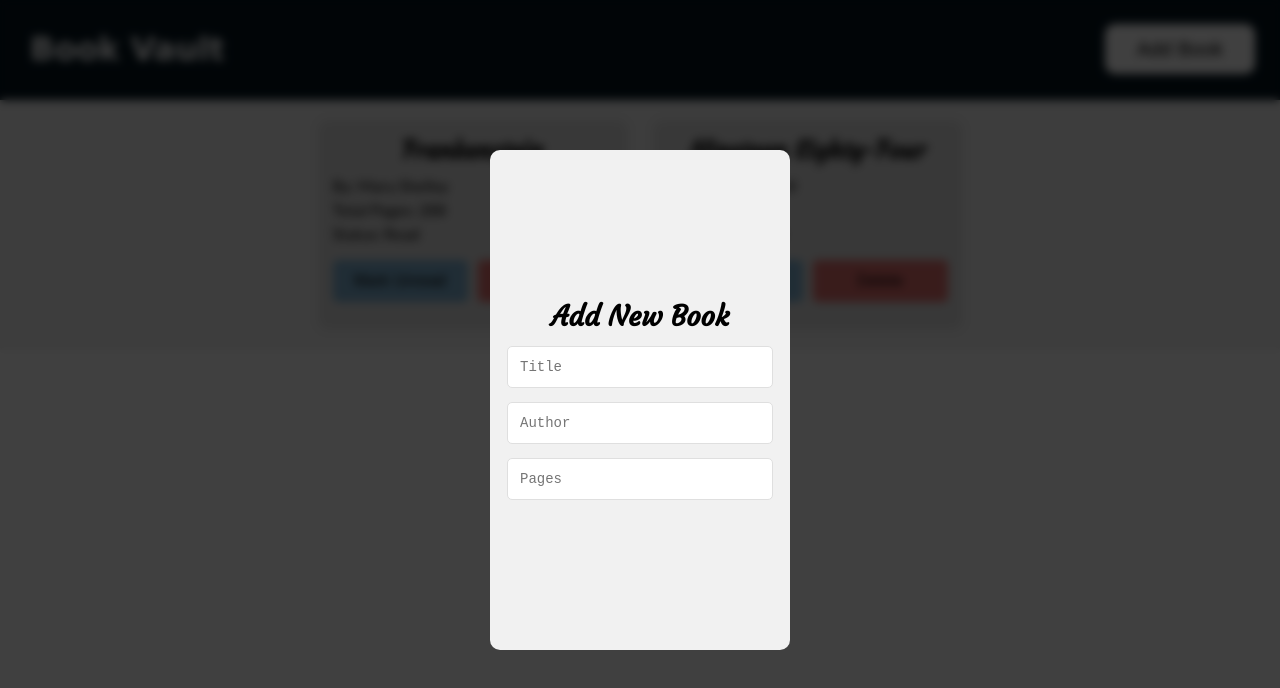
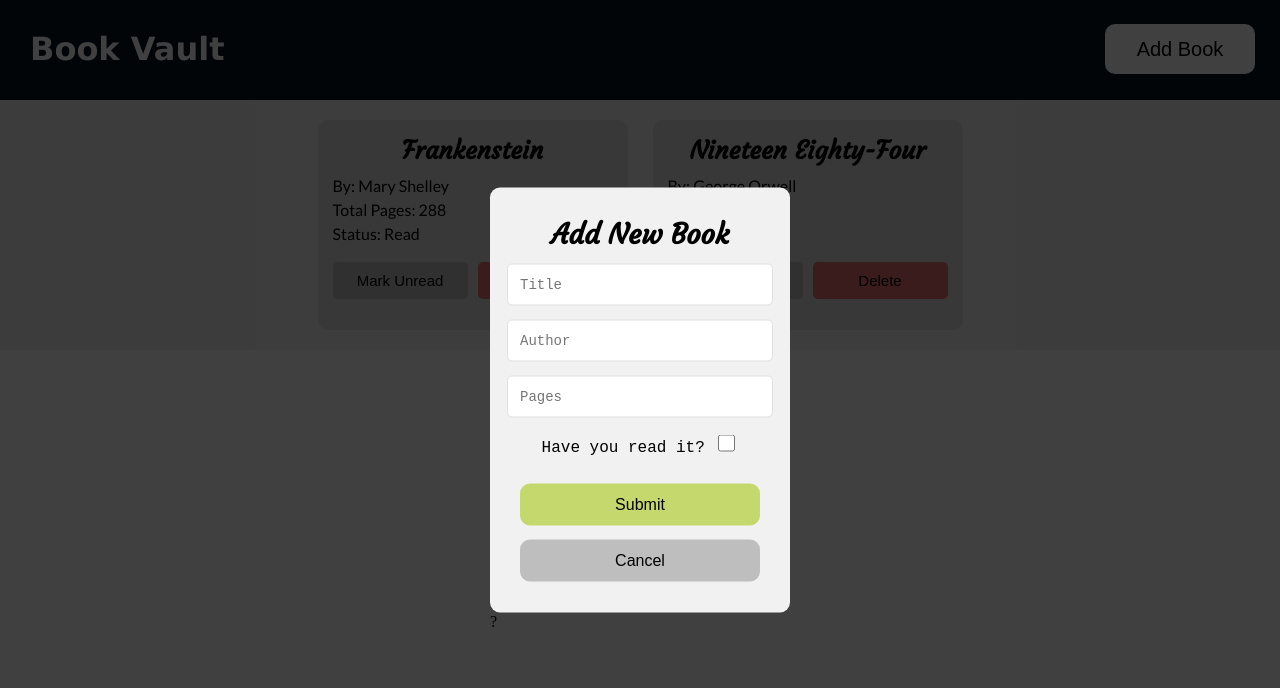
Before and after one commit to ryanmillard/library, a plain HTML site: page index.html in a window 1280 px wide. Both pictures are taken after a click on the button "Add Book". Drawn offline with Linux system fonts and the light colour scheme.

Commit message:
Add book dialog more options

```diff
--- a/index.html
+++ b/index.html
@@ -10,10 +10,15 @@
 </head>
 <body>
     <div id="add-book-dialog">
-        <h3>Add New Book</h3>
-        <input type="text" class="book-dialog-input" placeholder="Title"/>
-        <input type="text" class="book-dialog-input" placeholder="Author"/>
-        <input type="number" class="book-dialog-input" placeholder="Pages"/>
+        <form name="add_book" action="">
+            <h3>Add New Book</h3>
+            <input type="text" class="book-dialog-input" placeholder="Title" id="add-book-title"/>
+            <input type="text" class="book-dialog-input" placeholder="Author" id="add-book-author"/>
+            <input type="number" class="book-dialog-input" placeholder="Pages" id="add-book-pages" min="0"/>
+            <label>Have you read it? <input type="checkbox" id="add-book-is-read"/></label>
+            <button type="submit" value="submit">Submit</button>
+            <button type="button" id="add-book-cancel">Cancel</button>
+        </form>?
     </div>
     <div id="overlay"></div>
     <header>
--- a/index.js
+++ b/index.js
@@ -1,4 +1,5 @@
 const addBookButton = document.getElementById('add-book-btn');
+const addBookCancelButton = document.getElementById('add-book-cancel');
 const overlay = document.getElementById('overlay');
 
 const myLibrary = [];
@@ -68,6 +69,17 @@ function displayBooks() {
 addBookToLibrary('Frankenstein', 'Mary Shelley', 288, true);
 addBookToLibrary('Nineteen Eighty-Four', 'George Orwell', 328, false);
 
+function openAddBookDialog() {
+    let addBookDialog = document.getElementById('add-book-dialog');
+    let overlay = document.getElementById('overlay');
+    addBookDialog.style.display = 'block';
+
+    setTimeout(function() {
+        addBookDialog.style.transform = 'translate(-50%, -50%) scale(1)';
+        overlay.style.display = 'block';
+    }, 100);
+}
+
 function closeAddBookDialog() {
     let addBookDialog = document.getElementById('add-book-dialog');
     let overlay = document.getElementById('overlay');
@@ -80,15 +92,10 @@ function closeAddBookDialog() {
     }, 200);
 }
 
-addBookButton.addEventListener('click', () => {
-    let addBookDialog = document.getElementById('add-book-dialog');
-    let overlay = document.getElementById('overlay');
-    addBookDialog.style.display = 'flex';
+document.forms["add_book"].onsubmit = function() {
 
-    setTimeout(function() {
-        addBookDialog.style.transform = 'translate(-50%, -50%) scale(1)';
-        overlay.style.display = 'block';
-    }, 100);
-});
+}
 
+addBookButton.addEventListener('click', () => openAddBookDialog());
 overlay.addEventListener('click', () => closeAddBookDialog());
+addBookCancelButton.addEventListener('click', () => closeAddBookDialog());
--- a/style.css
+++ b/style.css
@@ -3,7 +3,8 @@
     --card-grey: #dfdfdf;
     --card-green: #C5D86D;
     --delete-red: #e4706e;
-    --read-blue: #80b3d4;
+    --card-btn-grey: #bebebe;
+    --read-blue: #75afd6;
 }
 
 body {
@@ -31,6 +32,17 @@ h1 {
 
 main {
     background-color: var(--lighter-grey);
+}
+
+form {
+    margin: 0;
+    padding: 0;
+    height: 100%;
+    width: 100%;
+    display: flex;
+    align-items: center;
+    justify-content: center;
+    flex-direction: column;
 }
 
 #heading {
@@ -89,15 +101,15 @@ main {
 .card-btn {
     width: 45%;
     padding: 10px;
-    font-size: 16px;
-    background: none;
-    border: 2px black solid;
+    font-size: 15px;
     border-radius: 5px;
+    background-color: var(--card-btn-grey);
+    border: none;
 }
 
 .read-card-btn {
-    border-color: var(--read-blue);
-    background-color: var(--read-blue);
+    border-color: var(--card-btn-grey);
+    background-color: var(--card-btn-grey);
 }
 
 .delete-card-btn {
@@ -128,13 +140,10 @@ h3 {
     transform: translate(-50%, -50%) scale(0);
     transition: 0.2s ease-in-out;
     background-color: var(--lighter-grey);
-    height: 500px;
+    height: 425px;
     width: 300px;
     display: none;
     border-radius: 10px;
-    align-items: center;
-    justify-content: center;
-    flex-direction: column;
 }
 
 #overlay {
@@ -143,7 +152,7 @@ h3 {
     height: 100%;
     background-color: rgba(0,0,0,0.75);
     display: none;
-    backdrop-filter: blur(5px);
+    /* backdrop-filter: blur(5px); */
 }
 
 .book-dialog-input {
@@ -157,3 +166,32 @@ h3 {
     border-radius: 5px;
     margin: 7px;
 }
+
+#add-book-is-read {
+    width: 17px;
+    height: 17px;
+}
+
+#add-book-is-read {
+    accent-color: var(--card-green);
+}
+
+label {
+    font-family: 'Courier New', Courier, monospace;
+    margin: 7px;
+}
+
+#add-book-dialog > form > button {
+    width: 80%;
+    padding: 12px;
+    margin: 7px;
+    font-size: 1rem;
+    border-radius: 10px;
+    border: none;
+    background-color: var(--card-btn-grey);
+}
+
+#add-book-dialog > form > button[type="submit"] {
+    background-color: var(--card-green);
+    margin-top: 20px;
+}
```
